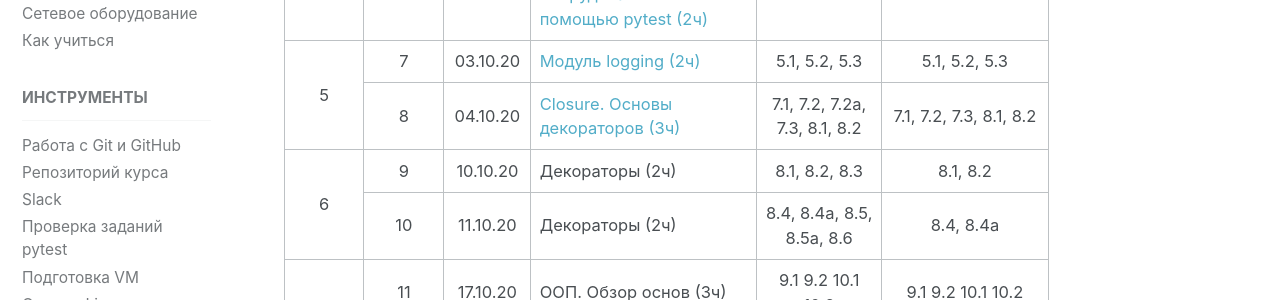
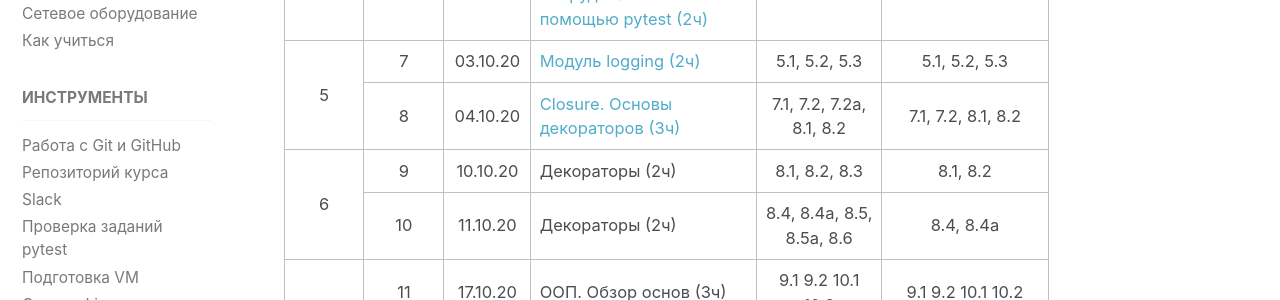
Before and after one commit to advpyneng/advpyneng.github.io, a Jekyll site: the page built from _pages/course.md, in a window 1280 px wide and 900 px high, scrolled down 593 px. Shown: the part 166-466 px from the top of the window. Built offline with Jekyll 4.4.1, drawn with Linux system fonts in a browser that asks for light colours; comment, search, counter and statistics services are not loaded.

Commit message:
лекция 8

```diff
--- a/_pages/course.md
+++ b/_pages/course.md
@@ -73,8 +73,8 @@ permalink: /course/
     <td align="center">8</td>
     <td align="center">04.10.20</td>
     <td><a href="https://advpyneng.github.io/advpyneng-2/lecture-8/">Closure. Основы декораторов (3ч)</a></td>
-    <td align="center">7.1, 7.2, 7.2a, 7.3, 8.1, 8.2</td>
-    <td align="center">7.1, 7.2, 7.3, 8.1, 8.2</td>
+    <td align="center">7.1, 7.2, 7.2a, 8.1, 8.2</td>
+    <td align="center">7.1, 7.2, 8.1, 8.2</td>
  </tr>
  <tr>
     <td rowspan="2" align="center">6</td>
```
